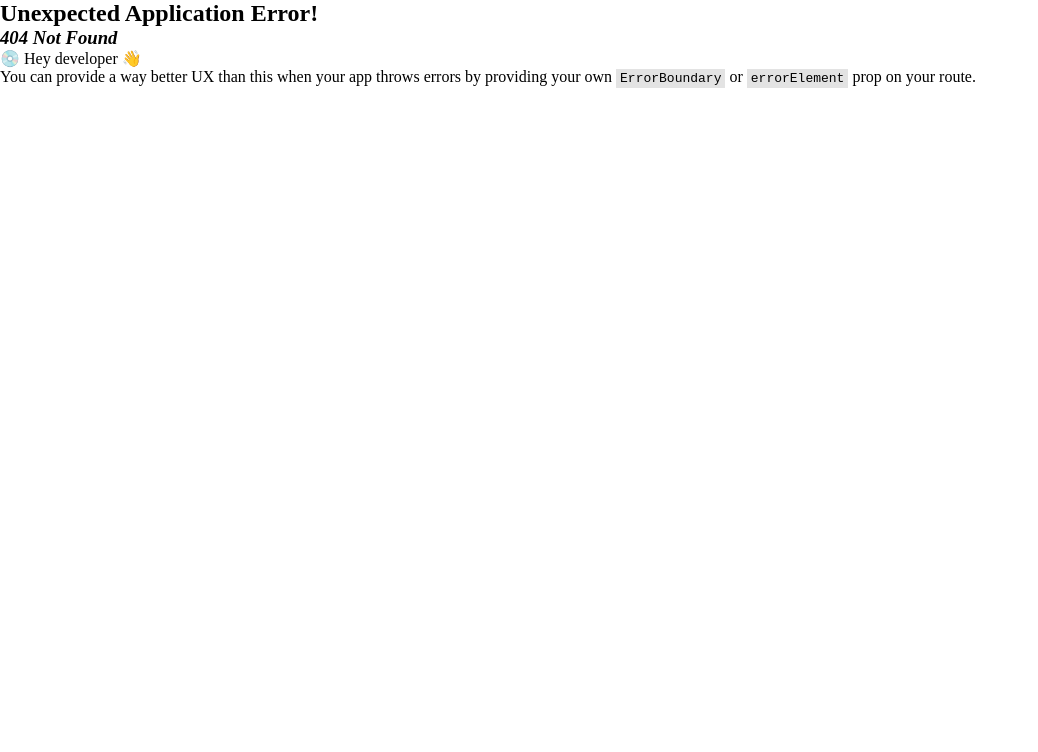
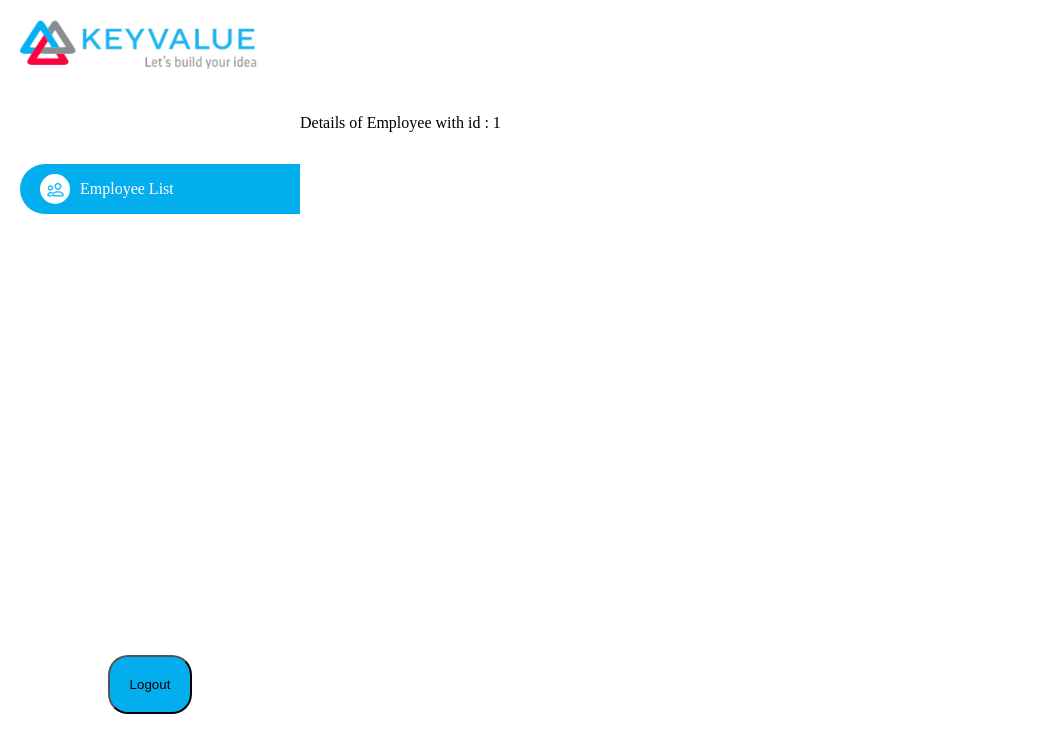
Before and after one commit to GussySussy/learn-react, a React (Vite) app: page /employees/1 in a window 1280 px wide. Before the commit this address had no page. Shown: the top 752 px of the page, without its empty margins (0-1038 px from the left). Built offline with nearby package versions, Linux system fonts and the light colour scheme.

Commit message:
added routes with parameters

```diff
--- a/src/App.tsx
+++ b/src/App.tsx
@@ -8,6 +8,7 @@ import CreateEmployee from "./pages/create-employee/CreateEmployee";
 import Login from "./pages/login/Login";
 import Layout from "./components/layout/Layout";
 import EmployeeDashboard from "./pages/employee-dashboard/EmployeeDashboard";
+import EmployeeDetails from "./pages/employeeDetails/EmployeeDetails";
 
 export const isLoggedIn = () => {
   const token = localStorage.getItem("login");
@@ -29,6 +30,7 @@ const router = createBrowserRouter([
     children: [
       { index: true, element: <EmployeeDashboard /> },
       { path: "create", element: <CreateEmployee /> },
+      { path: ":id", element: <EmployeeDetails /> },
     ],
   },
 ]);
--- /dev/null
+++ b/src/pages/employeeDetails/EmployeeDetails.tsx
@@ -0,0 +1,10 @@
+import React from "react";
+import { useParams } from "react-router-dom";
+
+const EmployeeDetails = () => {
+  const { id } = useParams();
+
+  return <div>Details of Employee with id : {id}</div>;
+};
+
+export default EmployeeDetails;
```
